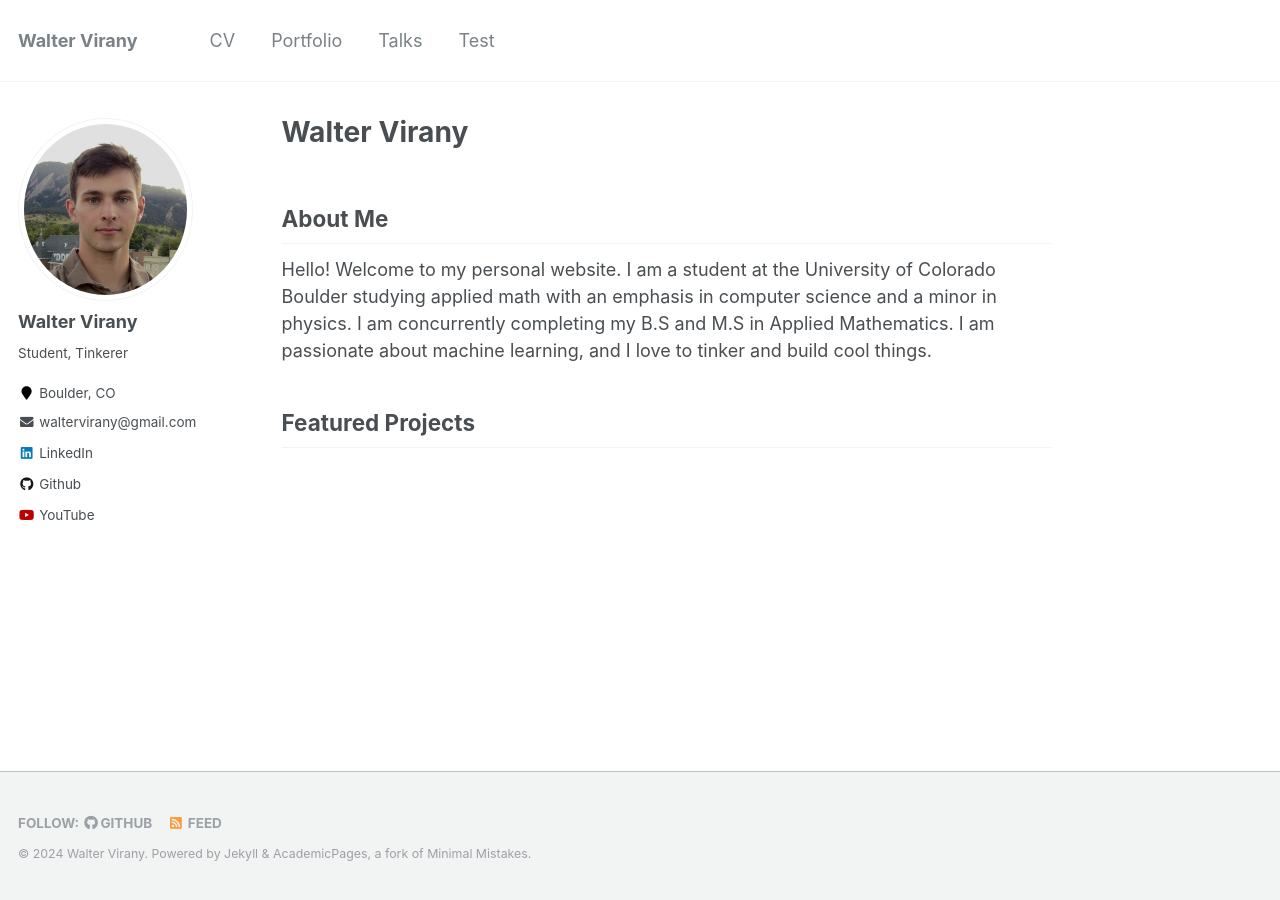
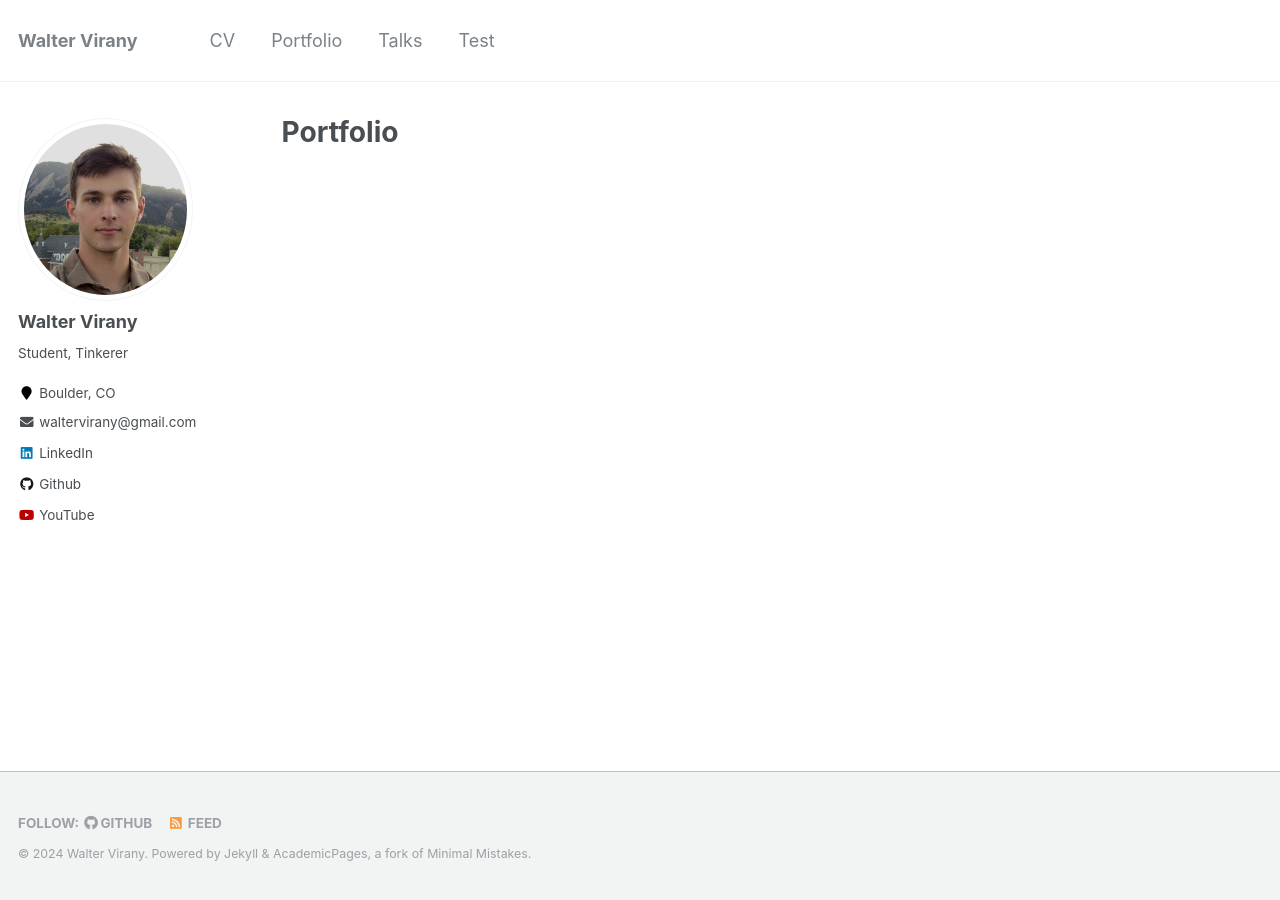
Before and after one commit to wvirany/wvirany.github.io, a Jekyll site: the page built from _pages/about.html, in a window 1280 px wide. Built offline with Jekyll 4.4.1, drawn with Linux system fonts in a browser that asks for light colours.

Commit message:
Add about.html

```diff
--- /dev/null
+++ b/_pages/about.html
@@ -0,0 +1,6 @@
+---
+layout: archive
+title: "Portfolio"
+permalink: /
+author_profile: true
+---
--- a/_pages/about.md
+++ b/_pages/about.md
@@ -1,4 +1,4 @@
----
+<!-- ---
 permalink: /
 title: "Walter Virany"
 excerpt: "About me 3"
@@ -62,4 +62,4 @@
 
 For more info
 ------
-More info about configuring academicpages can be found in [the guide](https://academicpages.github.io/markdown/). The [guides for the Minimal Mistakes theme](https://mmistakes.github.io/minimal-mistakes/docs/configuration/) (which this theme was forked from) might also be helpful. -->
+More info about configuring academicpages can be found in [the guide](https://academicpages.github.io/markdown/). The [guides for the Minimal Mistakes theme](https://mmistakes.github.io/minimal-mistakes/docs/configuration/) (which this theme was forked from) might also be helpful. --> -->
```
